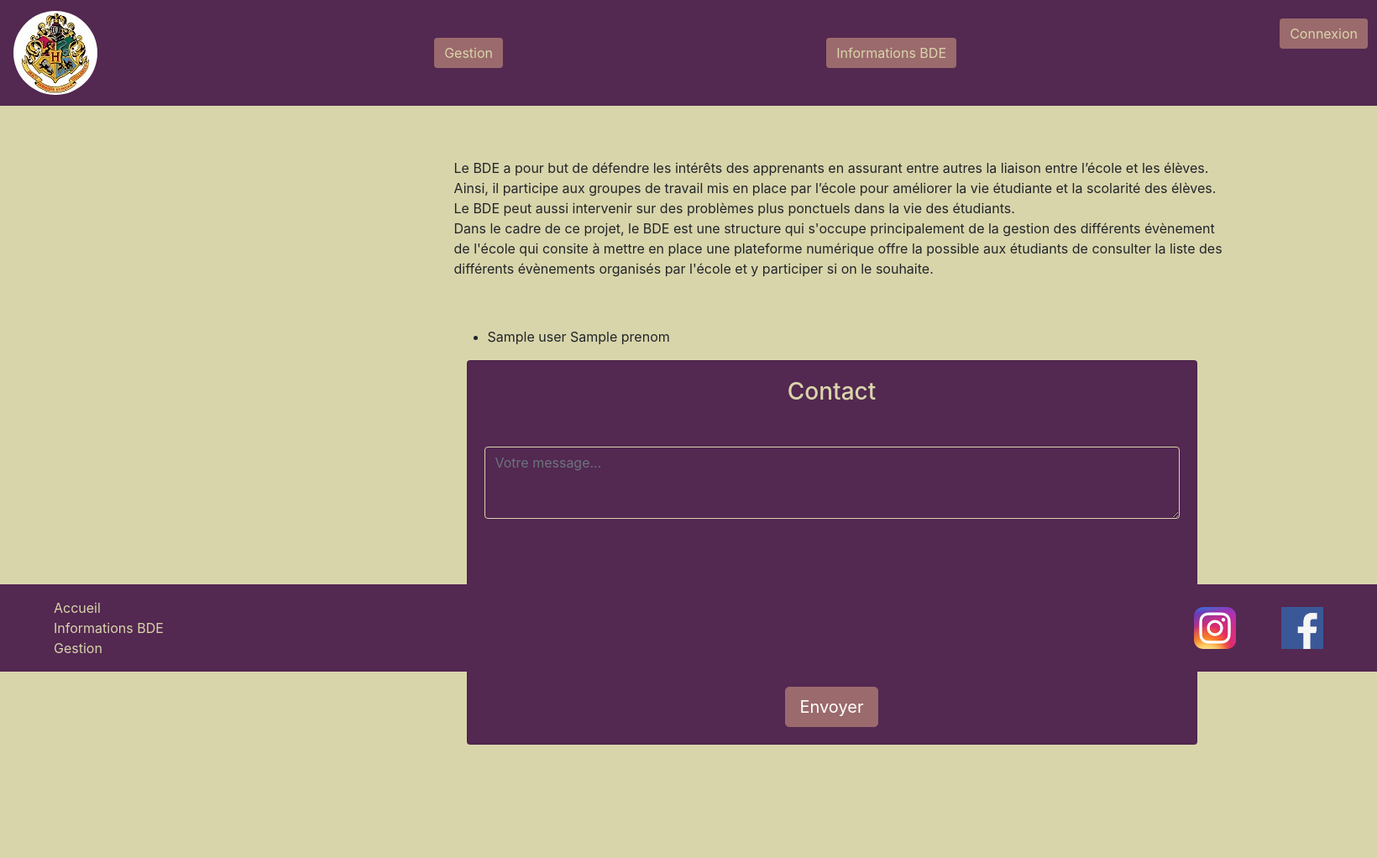
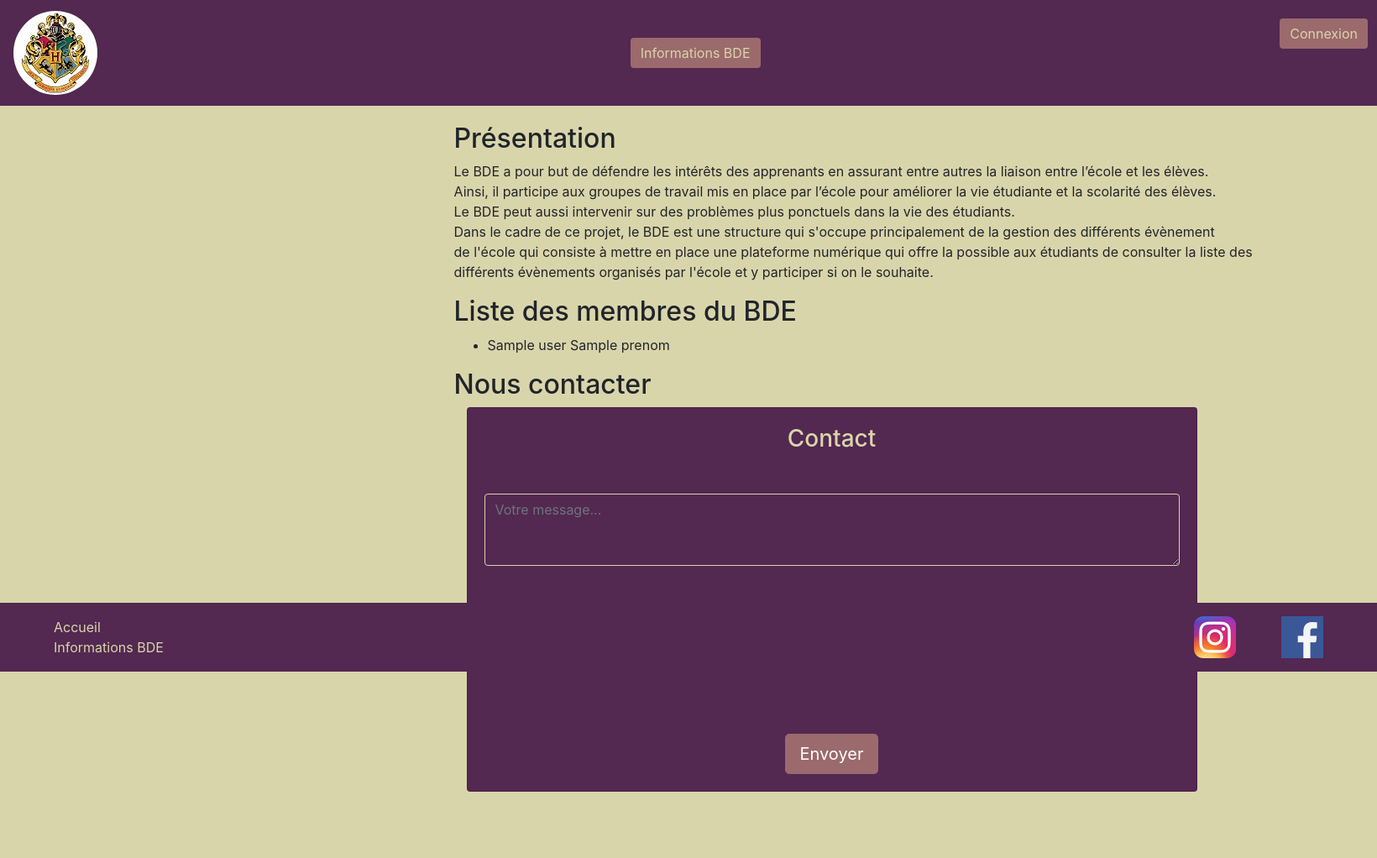
Before and after one commit to DownZeroDay/Poudlard, a PHP site: template templates/index/infos_bde.html.twig in a window 1640 px wide. Shown: the top 1022 px of the page at 84% size. Run offline with PHP 8.4, Linux system fonts and the light colour scheme; the template is opened without the code that fills it: most values are stand-ins (such as "Sample title", 1, 10 or a date in 2020); some libraries are stand-ins or nearby versions.

Commit message:
changement presentation

```diff
--- a/public/js/main.js
+++ b/public/js/main.js
@@ -117,7 +117,7 @@
     if(link !== undefined && link !== null && link !== '') {
         event.preventDefault();
         sendForm(selectedForm,link,true,() => {
-        //     window.location.reload();
+        window.location.reload();
         });
     }
 });
--- a/templates/event/show_event.html.twig
+++ b/templates/event/show_event.html.twig
@@ -1,4 +1,4 @@
-{% include 'global/header.html.twig' with {"title":params.evenement.titre} only %}
+{% include 'global/header.html.twig' with {"title":params.evenement.titre, 'session': params.session} only %}
 <div class ="row mt-5">
   <div class ="col-md-10 offset-md-1  mt-5">
     <div class="card text-center">
@@ -14,4 +14,4 @@
     </div>
   </div>
 </div>
-{% include 'global/footer.html.twig' %}
+{% include 'global/footer.html.twig' with {'session': params.session} only %}
--- a/templates/global/footer.html.twig
+++ b/templates/global/footer.html.twig
@@ -4,7 +4,7 @@
           <div>
               <a href="/"> Accueil</a> <br>
               <a href="/infos_bde"> Informations BDE</a> <br>
-              <a href="/profile"> Gestion</a>
+              {% if session.id is not empty %}<a href="/profile"> Gestion</a>{% endif %}
           </div>
           <div>
               <a href="https://www.instagram.com/esgiparis/?hl=fr"><img src="/img/insta.png" style="width: 50px; height: 50px; margin-right: 50px"></a>
--- a/templates/global/header.html.twig
+++ b/templates/global/header.html.twig
@@ -13,7 +13,7 @@
     <header class="fixed-top">
       <nav class="navbar">
           <a class="navbar-brand" href="/"><img src="/img/favicon.ico" class="rounded-circle"></a>
-          <a href = "/profile" class="btn"> Gestion </a>
+          {% if session.id is not empty %}<a href = "/profile" class="btn"> Gestion </a>{% endif %}
           {% if params.catevent is not empty %}
             <form>
               <select class="categList btn">
--- a/templates/index/home.html.twig
+++ b/templates/index/home.html.twig
@@ -39,4 +39,4 @@
     </div>
 </div>
 
-{% include 'global/footer.html.twig' %}
+{% include 'global/footer.html.twig' with {'session': params.session} only %}
--- a/templates/index/infos_bde.html.twig
+++ b/templates/index/infos_bde.html.twig
@@ -2,27 +2,27 @@
 <div class="container py-5 h-100 m-5">
     <div class = "col-md-12 offset-md-5">
         <div class="row d-flex flex-column justify-content-center">
-            <h3> Présentation</h3>
+            <h2> Présentation</h2>
             <p>
                 Le BDE a pour but de défendre les intérêts des apprenants en assurant entre autres la liaison entre l’école et les élèves. <br>
                 Ainsi, il participe aux groupes de travail mis en place par l’école pour améliorer la vie étudiante et la scolarité des     élèves. <br>
                 Le BDE peut aussi intervenir sur des problèmes plus ponctuels dans la vie des étudiants. <br>
                 Dans le cadre de ce projet, le BDE est une structure qui s'occupe principalement de la gestion des différents évènement <br>
-                de l'école qui consite à mettre en place une plateforme numérique offre la possible aux étudiants de consulter la liste des  <br>
+                de l'école qui consiste à mettre en place une plateforme numérique qui offre la possible aux étudiants de consulter la liste des  <br>
                 différents évènements organisés par l'école et y participer si on le souhaite. <br>
             </p>
 
-            <h3> Liste des membres du BDE</h3>
+            <h2> Liste des membres du BDE</h2>
             <ul>
-                {% for user in users %}
+                {% for user in params.users %}
                     <li> {{ user.nom }}  {{ user.prenom }}</li>
                 {% endfor %}
             </ul>
-
+            <h2>Nous contacter</h2>
             {% include 'user/componement/form/contactForm.html.twig' %}
 
 
         </div>
     </div>
 </div>
-{% include 'global/footer.html.twig' %}
+{% include 'global/footer.html.twig' with {'session': params.session} only %}
--- a/templates/user/Profile.html.twig
+++ b/templates/user/Profile.html.twig
@@ -30,4 +30,4 @@
             {% include 'user/componement/gestionnaire/gestionUser.html.twig' with {"users":params.users,"roles":params.droit,"sections":params.sections} only %}
         </div>
         {% endif %}
- {% include 'global/footer.html.twig' %}
+ {% include 'global/footer.html.twig' with {'session': params.session} only %}
--- a/templates/user/componement/form/eventForm.html.twig
+++ b/templates/user/componement/form/eventForm.html.twig
@@ -1,11 +1,12 @@
 <div class="col-md-3">
     <div class="card shadow-2-strong" >
         <div class="card-body p-5 text-center">
+            <h3 class="mb-5">Evenement</h3>
             <form  method='post'>
                 <div class="form-row">
                     <input type="hidden" name="link" value='/event/create' />
                         <div class="col-md-6 mb-3">
-                            <input type="text" class="form-control" name='titre'  placeholder="Titre évennement"  required>
+                            <input type="text" class="form-control" name='titre'  placeholder="Titre événement"  required>
                         </div>
                         <div class="col-md-6 mb-3">
                             <input type="text" class="form-control" name='accroche'  placeholder="Phrase d'accroche" required>
--- a/templates/user/componement/form/sectionForm.html.twig
+++ b/templates/user/componement/form/sectionForm.html.twig
@@ -5,7 +5,7 @@
                 <form method="POST" action="/Profile">
                 <div class="form-group">
                  <input type="hidden" name="link" value="/section/create"/>
-                    <input type="text" class="form-control mb-4" placeholder="Filliaire" name="filiere" id='input-categoriEvent'>
+                    <input type="text" class="form-control mb-4" placeholder="Filière" name="filiere" id='input-categoriEvent'>
                     <input type="text" class="form-control" placeholder="Année" name="annee" id='input-categoriEvent'>
                 </div>
                 <div class="space-button">
--- a/templates/user/componement/gestionnaire/gestionEvent.html.twig
+++ b/templates/user/componement/gestionnaire/gestionEvent.html.twig
@@ -6,7 +6,7 @@
                 <th scope="col">Catégorie</th>
                 <th scope="col">Accroche</th>
                 <th scope="col">Description</th>
-                <th scope="col">Participant Maximum</th>
+                <th scope="col">Participants Maximum</th>
                 <th scope="col">Date de début</th>
                 <th scope="col">Date de Fin</th>
                 <th scope="col">Adresse</th>
```
Also changed, not shown: src/Controller/IndexController.php (+4 -4 lines), src/Repository/UserRepository.php (+7 -0 lines).
